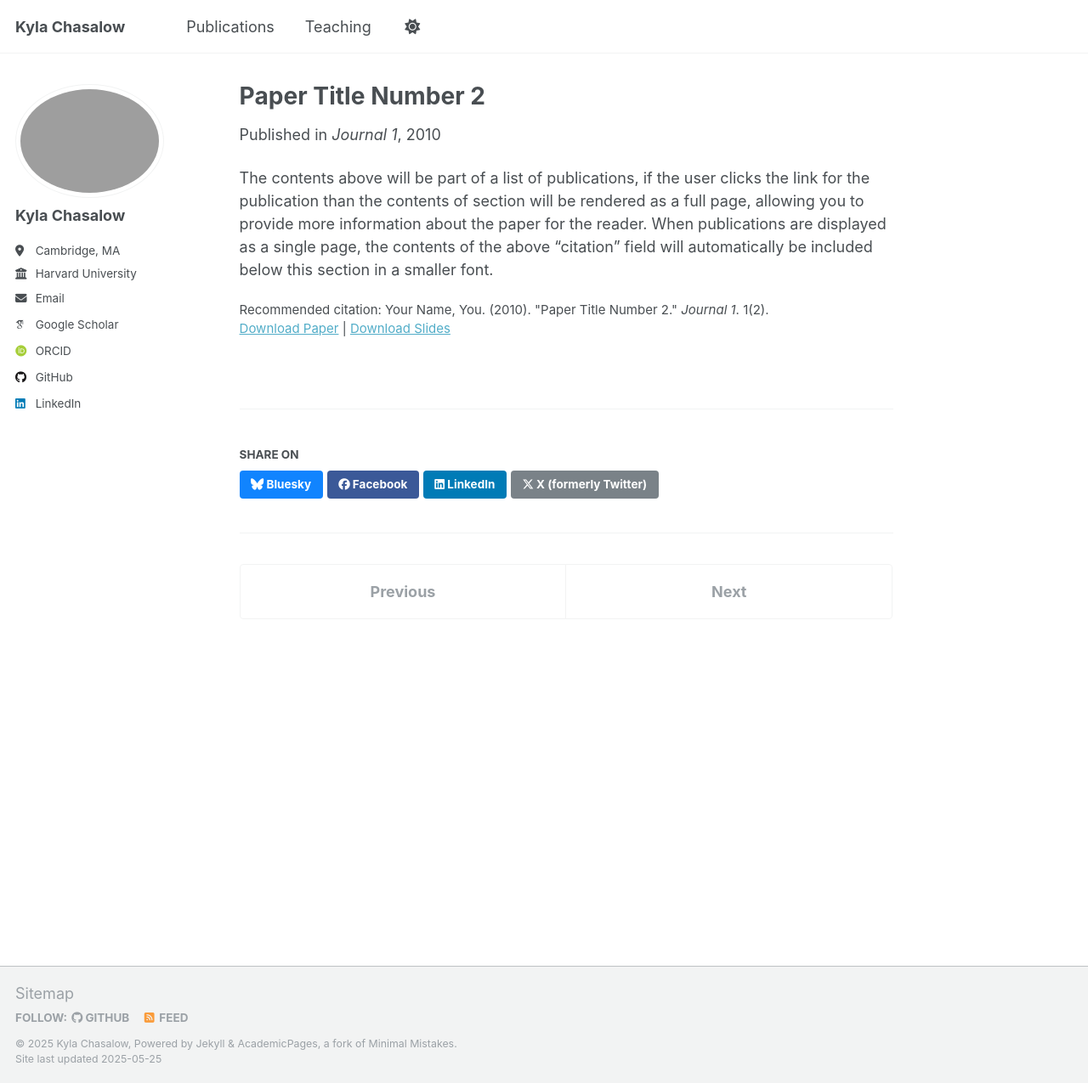
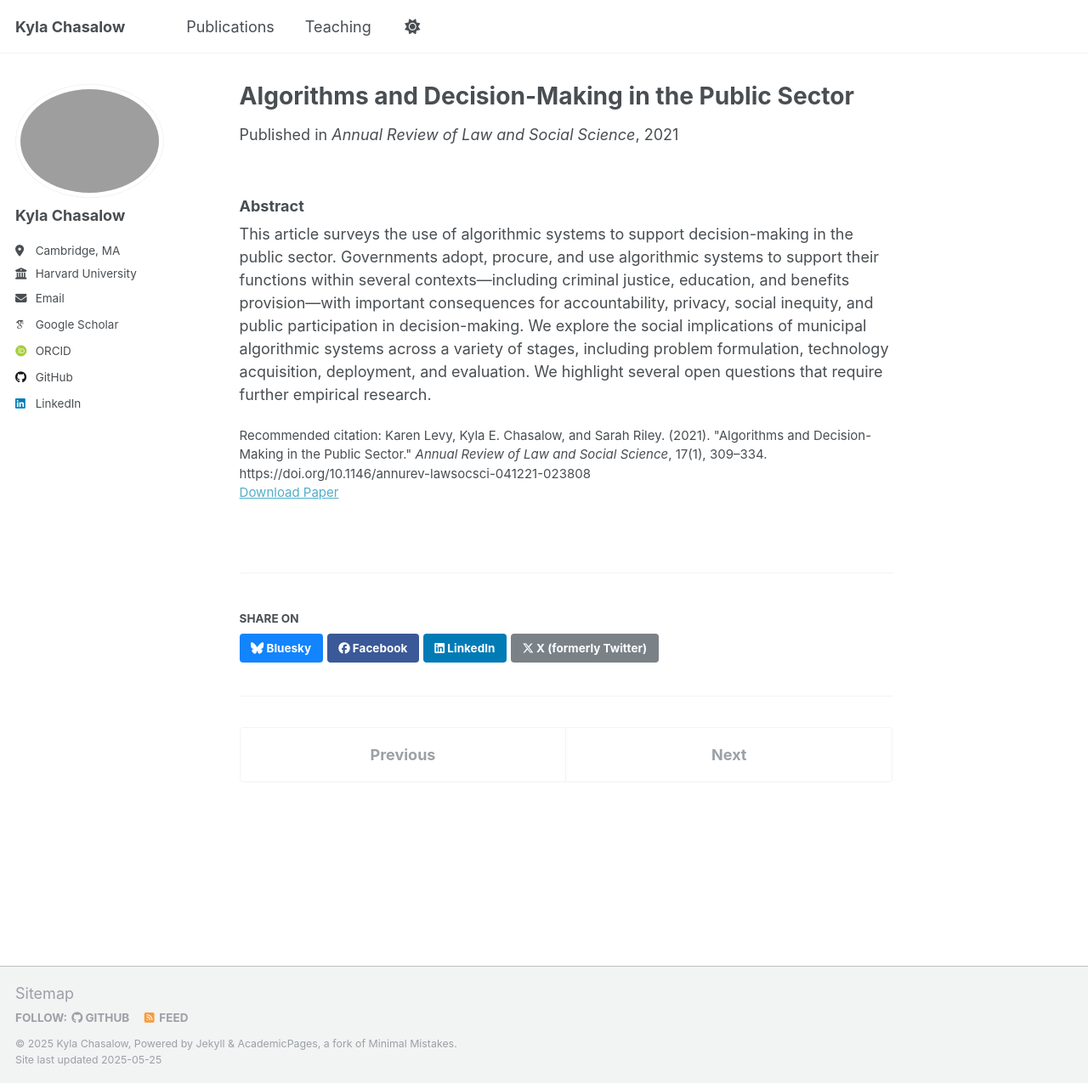
Before and after one commit to kchaz/kchaz-github.io, a Jekyll site: the page built from _publications/2010-10-01-paper-title-number-2.md, in a window 1280 px wide and 1275 px high. Shown: the whole window at 85% size. Built offline with Jekyll 4.4.1, drawn with Linux system fonts in a browser that asks for light colours; some web fonts are replaced.

Commit message:
Update 2010-10-01-paper-title-number-2.md

```diff
--- a/_publications/2010-10-01-paper-title-number-2.md
+++ b/_publications/2010-10-01-paper-title-number-2.md
@@ -1,14 +1,14 @@
 ---
-title: "Paper Title Number 2"
+title: "Algorithms and Decision-Making in the Public Sector"
 collection: publications
 category: manuscripts
-permalink: /publication/2010-10-01-paper-title-number-2
-excerpt: 'This paper is about the number 2. The number 3 is left for future work.'
-date: 2010-10-01
-venue: 'Journal 1'
-slidesurl: 'http://academicpages.github.io/files/slides2.pdf'
-paperurl: 'http://academicpages.github.io/files/paper2.pdf'
-citation: 'Your Name, You. (2010). &quot;Paper Title Number 2.&quot; <i>Journal 1</i>. 1(2).'
+permalink: /publication/2021-algorithms-decision-public-sector
+excerpt: "This paper surveys how algorithms are used in public sector decision-making and explores the social implications."
+date: 2021-01-01
+venue: "Annual Review of Law and Social Science"
+paperurl: "https://www.annualreviews.org/content/journals/10.1146/annurev-lawsocsci-041221-023808"
+citation: "Karen Levy, Kyla E. Chasalow, and Sarah Riley. (2021). \"Algorithms and Decision-Making in the Public Sector.\" <i>Annual Review of Law and Social Science</i>, 17(1), 309–334. https://doi.org/10.1146/annurev-lawsocsci-041221-023808"
 ---
 
-The contents above will be part of a list of publications, if the user clicks the link for the publication than the contents of section will be rendered as a full page, allowing you to provide more information about the paper for the reader. When publications are displayed as a single page, the contents of the above "citation" field will automatically be included below this section in a smaller font.
+### Abstract
+This article surveys the use of algorithmic systems to support decision-making in the public sector. Governments adopt, procure, and use algorithmic systems to support their functions within several contexts—including criminal justice, education, and benefits provision—with important consequences for accountability, privacy, social inequity, and public participation in decision-making. We explore the social implications of municipal algorithmic systems across a variety of stages, including problem formulation, technology acquisition, deployment, and evaluation. We highlight several open questions that require further empirical research.
```
